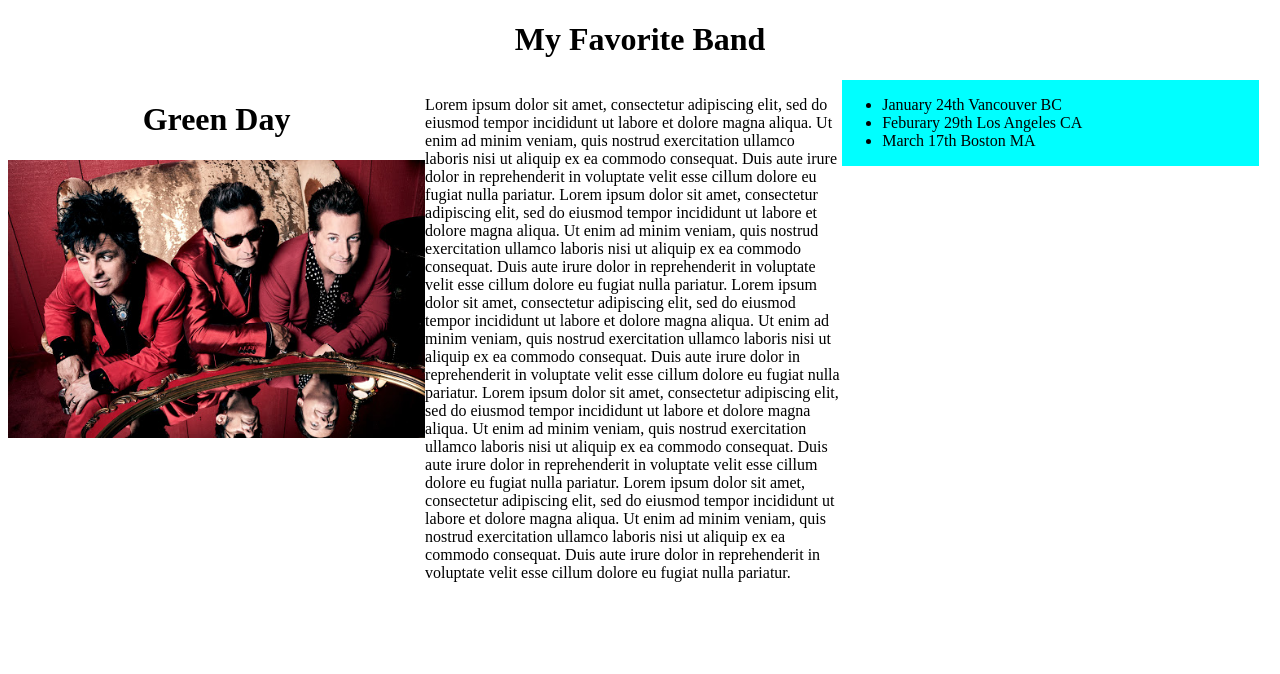
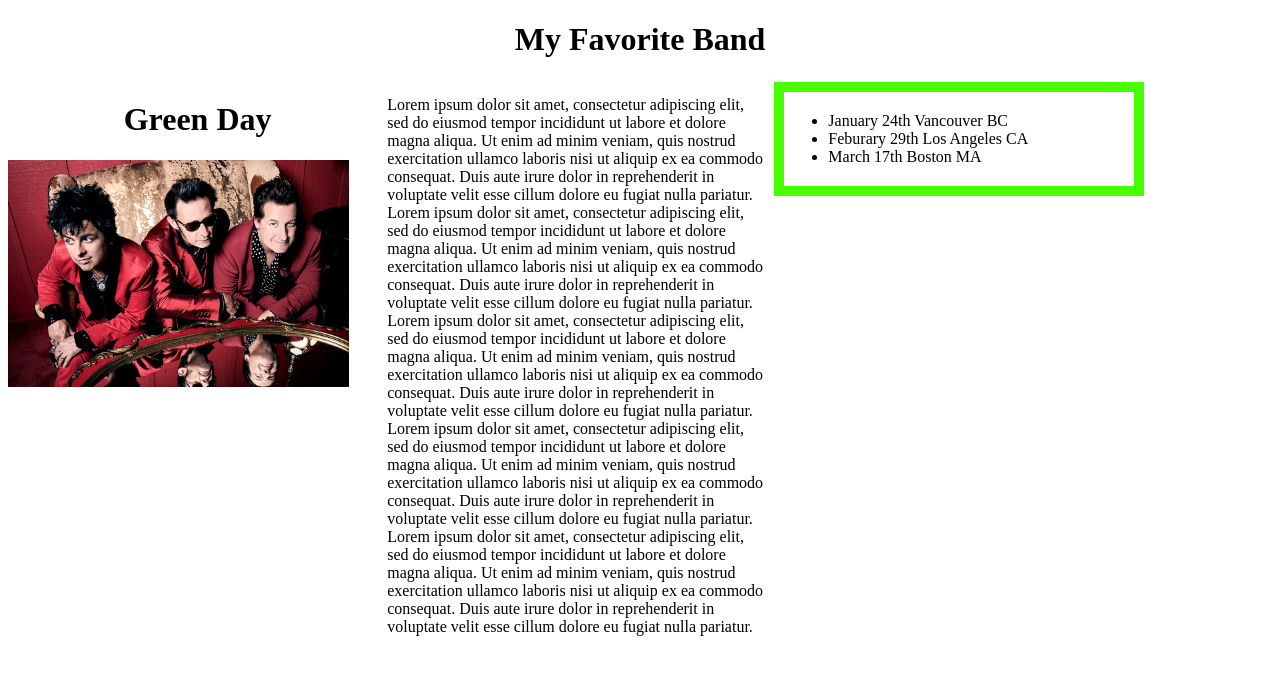
Before and after one commit to Pieharder/We-all-float-down-here, a plain HTML site: page index.html in a window 1280 px wide. Drawn offline with Linux system fonts and the light colour scheme.

Commit message:
made a border on the side bar

```diff
--- a/css/styles.css
+++ b/css/styles.css
@@ -3,17 +3,21 @@
 }
 
 .sidebar {
-  width: 100%;
+  width: 90%;
   float: right;
   background-color: aqua;
+  margin: 2px;
+  border: 10px solid rgb(72, 255, 0);
+  padding: 4px;
+  background-color: rgb(255, 255, 255);
 }
 
 img {
-  width: 100%;
+  width: 90%;
   float: left;
 }
 
 .column {
-  width: 33%;
+  width: 30%;
   float: left;
 }
```
Also changed, not shown: index.html (+2 -0 lines).
